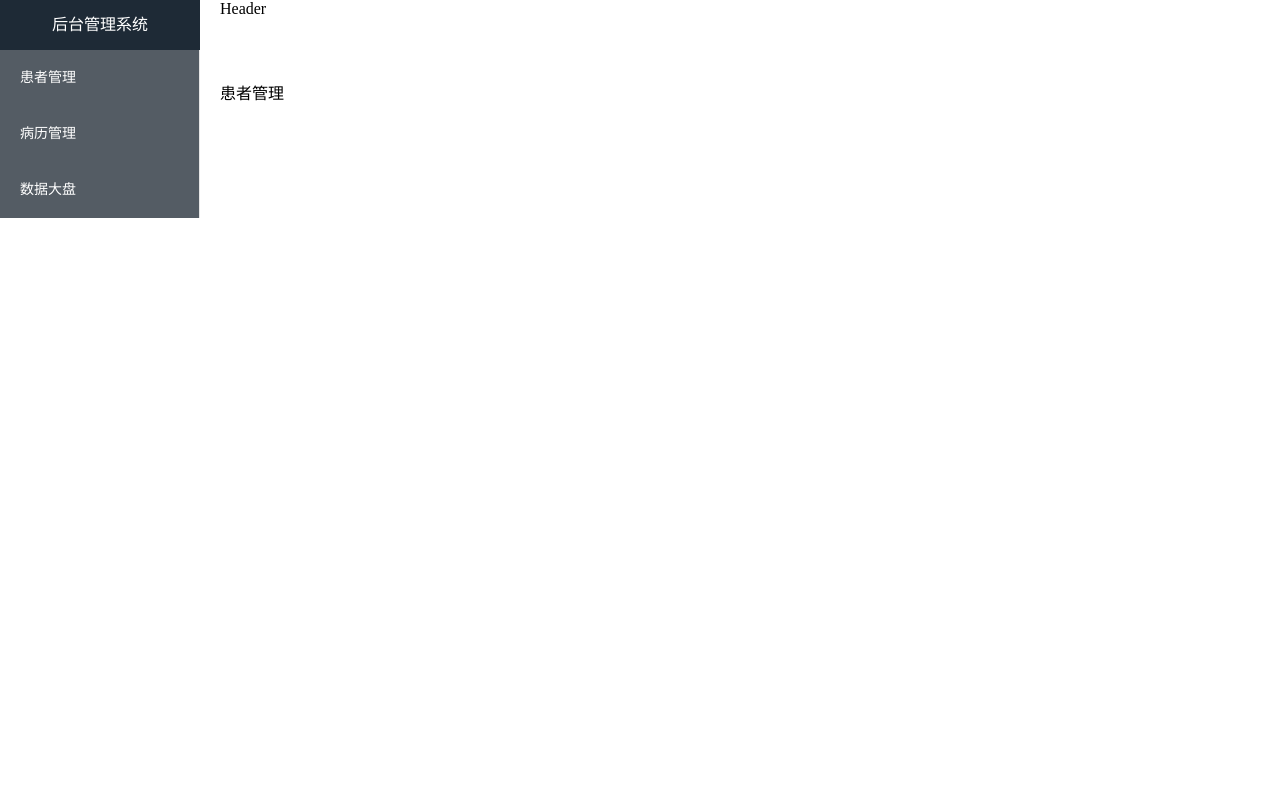
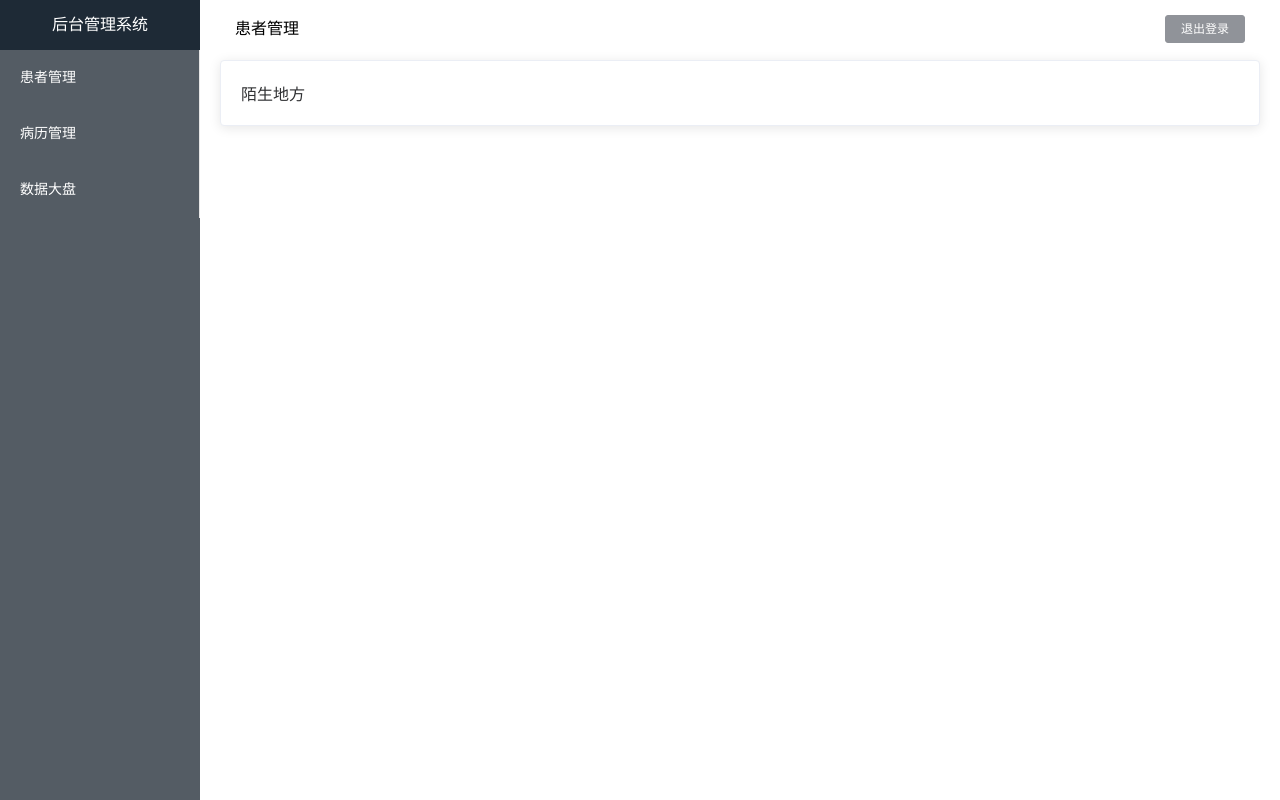
Before and after one commit to wyw-s/patient, a Vue app: page /#/ in a window 1280 px wide. Built offline with nearby package versions, Linux system fonts and the light colour scheme.

Commit message:
登录完成+首页布局

```diff
--- a/src/router/index.js
+++ b/src/router/index.js
@@ -17,6 +17,7 @@ const routes = [
     component: home,
     children: [
       {
+        // 默认路由
         path: '',
         component: CaseControl
       }
--- a/src/utils/Token.js
+++ b/src/utils/Token.js
@@ -3,16 +3,16 @@
  */
 
 // 设置token
-export const setToken = () => {
-  window.localStorage.setItem()
+export const setToken = (val) => {
+  window.localStorage.setItem('Token', JSON.stringify(val))
 }
 
 // 获取token
 export const getToken = () => {
-  return window.localStorage.getItem()
+  return window.localStorage.getItem('Token')
 }
 
 // 删除token
 export const remTOken = () => {
-  window.localStorage.removeItem()
+  window.localStorage.removeItem('Token')
 }
--- a/src/utils/http.js
+++ b/src/utils/http.js
@@ -1,8 +1,6 @@
 import axios from 'axios'
 
-const http = axios.create({
-  // baseURL: 'api'
-})
+const http = axios.create({})
 
 // 添加请求拦截器
 http.interceptors.request.use(function (config) {
--- a/src/views/home/CaseControl/CaseControl.vue
+++ b/src/views/home/CaseControl/CaseControl.vue
@@ -1,22 +1,22 @@
 <template>
- <div>
-患者管理
- </div>
+  <div>
+    <el-card class="box-card">
+      陌生地方
+    </el-card>
+  </div>
 </template>
 
 <script>
 export default {
   data () {
-    return {
-
-    }
+    return {}
   },
-  components: {
-
-  }
+  components: {}
 }
 </script>
 
-<style>
-
+<style lang="less" scoped>
+.box-card {
+  width: 100%;
+}
 </style>
--- a/src/views/home/home.vue
+++ b/src/views/home/home.vue
@@ -3,7 +3,7 @@
     <!-- 布局容器 -->
     <el-container>
       <!-- 左侧导航 -->
-      <el-aside width="200px">
+      <el-aside width="200px" class="l_h">
         <div class="logo">后台管理系统</div>
         <el-menu
           :default-active="activeIndex2"
@@ -20,7 +20,12 @@
       </el-aside>
       <!-- 右侧容器 -->
       <el-container>
-        <el-header>Header</el-header>
+        <el-header style="height: 40px">
+          <div class="UserOut">
+            <span>患者管理</span>
+            <el-button type="info" size="mini">退出登录</el-button>
+          </div>
+        </el-header>
         <el-main>
           <!-- 二级路由容器 -->
           <router-view/>
@@ -40,6 +45,9 @@ export default {
 </script>
 
 <style lang="less" scoped>
+.l_h {
+  height: 100vh;
+  background-color: #545c64;
   .logo {
     width: 100%;
     height: 50px;
@@ -53,4 +61,10 @@ export default {
       padding-left: 40px;
     }
   }
+}
+.UserOut {
+    display: flex;
+    justify-content: space-between;
+    padding: 15px;
+}
 </style>
--- a/src/views/login/login.vue
+++ b/src/views/login/login.vue
@@ -21,15 +21,14 @@
 
 <script>
 import http from '../../utils/http.js'
-// import axios from 'axios'
-// import { setToken } from '../../utils/Token.js'
+import { setToken } from '../../utils/Token.js'
 export default {
   data () {
     return {
       // 表单内数据
       ruleForm: {
-        username: '',
-        password: ''
+        username: 'qwer1234',
+        password: '123456'
       },
       // 效验规则
       rules: {
@@ -42,35 +41,28 @@ export default {
       }
     }
   },
+
   methods: {
     // 提交表单
     submitForm (ruleForm) {
-      this.$refs['ruleForm'].validate(async (valid, uu) => {
+      this.$refs['ruleForm'].validate(async (valid) => {
         if (valid) {
-          // 发送 POST 请求
-          const res = await http({
-            method: 'POST',
-            url: '/customer/customer/user/login',
-            data: this.ruleForm
-          })
-          if (res.success === 200) {
-            console.log('登录成功')
+          // 请求响应
+          const { data } = await http.post('/customer/user/login', this.ruleForm)
+          if (data.success) {
+            // 存储token;
+            setToken(data.data)
+            // 编程式导航；
+            this.$router.push('/')
+          } else {
+            // 错误提示
+            this.$message.error('用户名或密码错误，请重新输入')
           }
-          // const res = await axios.post({
-          //   method: 'POST',
-          //   url: '/customer/user/login',
-          //   data: this.ruleForm
-          // })
-          console.log(res)
-          // alert('submit!')
         } else {
-          console.log('error submit!!')
+          // 效验失败
           return false
         }
       })
-    },
-    resetForm (ruleForm) {
-      this.$refs[ruleForm].resetFields()
     }
   }
 }
--- a/vue.config.js
+++ b/vue.config.js
@@ -1,15 +1,5 @@
 module.exports = {
   devServer: {
-    host: 'localhost',
-    port: 8080,
-    proxy: {
-      '/customer': {
-        target: 'http://106.12.205.155',
-        changeOrigin: true,
-        pathRewrite: {
-          '^/customer': ''
-        }
-      }
-    }
+    proxy: 'http://106.12.205.155'
   }
 }
```
Lines whose indentation alone changed are shown as unchanged.
